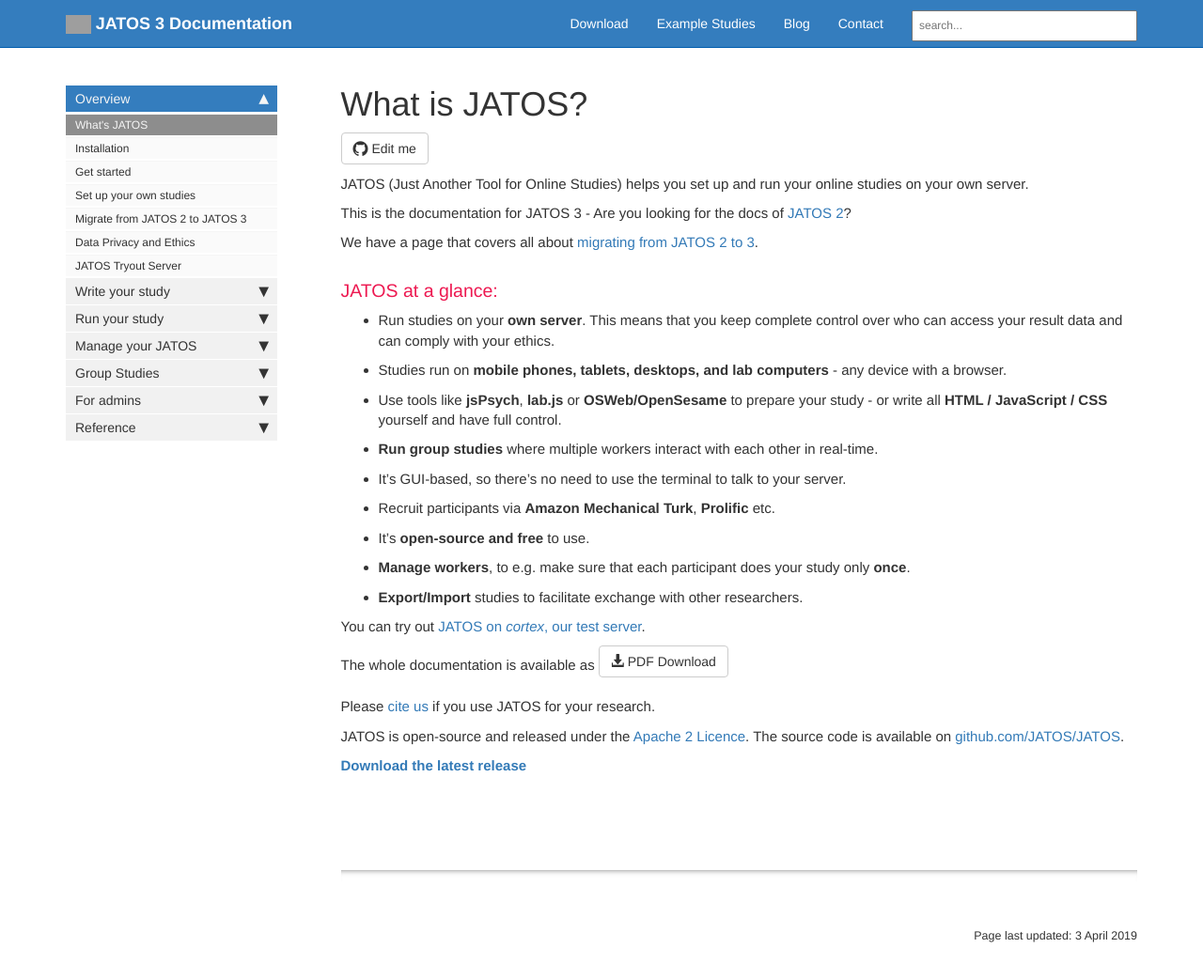
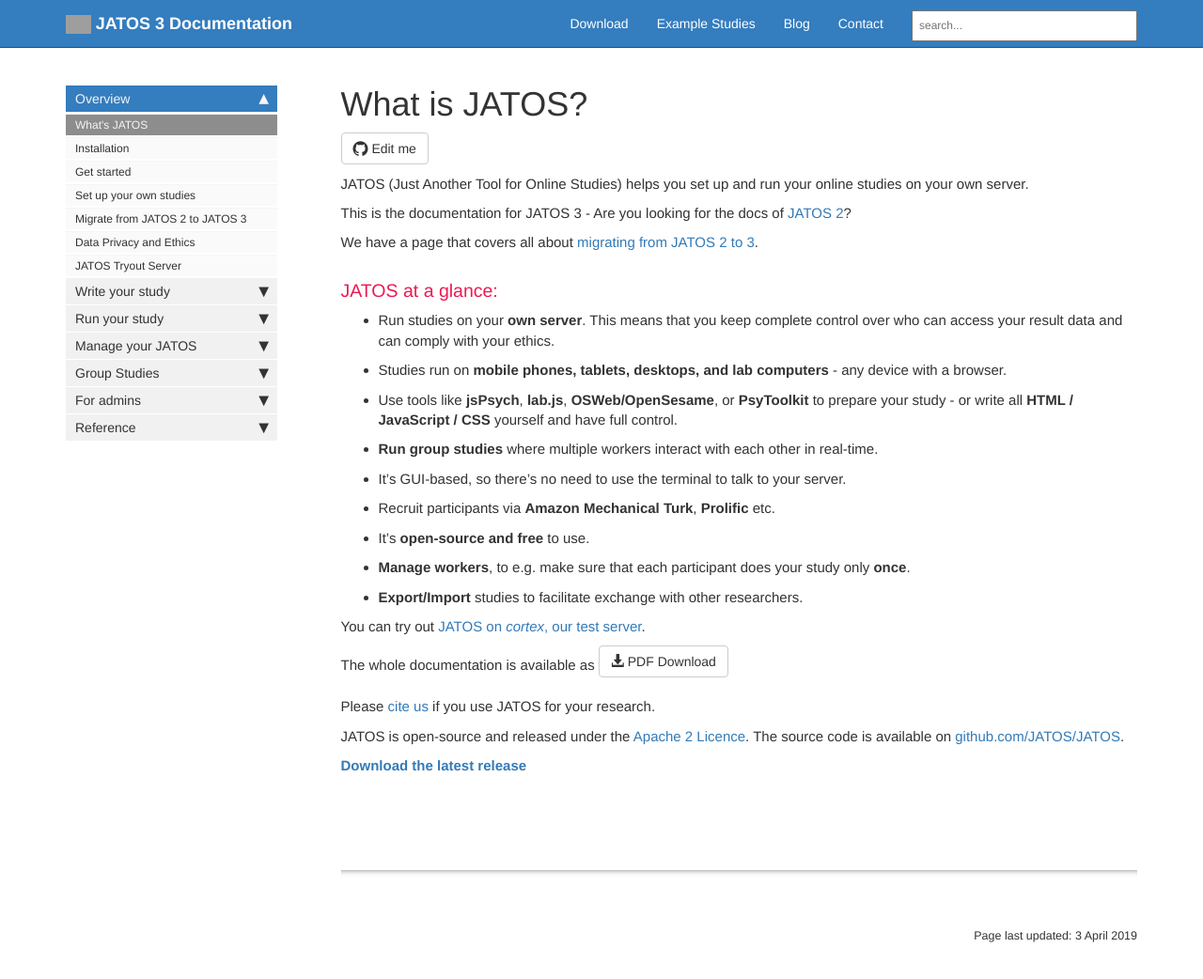
Before and after one commit to kristian-lange-tw/JATOS_docs_v3, a Jekyll site: the page built from pages/Whats-JATOS.md, in a window 1280 px wide and 1055 px high. Shown: the top 1042 px of the window at 94% size. Built offline with Jekyll 4.4.1, drawn with Linux system fonts in a browser that asks for light colours; nearby versions of some CDN libraries; comment, search, counter and statistics services are not loaded; grey boxes are pictures that could not be loaded.

Commit message:
Update Whats-JATOS.md

```diff
--- a/pages/Whats-JATOS.md
+++ b/pages/Whats-JATOS.md
@@ -18,7 +18,7 @@
 ### JATOS at a glance:
 * Run studies on your **own server**. This means that you keep complete control over who can access your result data and can comply with your ethics.
 * Studies run on **mobile phones, tablets, desktops, and lab computers** - any device with a browser.
-* Use tools like **jsPsych**, **lab.js** or **OSWeb/OpenSesame** to prepare your study - or write all **HTML / JavaScript / CSS** yourself and have full control.
+* Use tools like **jsPsych**, **lab.js**, **OSWeb/OpenSesame**, or **PsyToolkit** to prepare your study - or write all **HTML / JavaScript / CSS** yourself and have full control.
 * **Run group studies** where multiple workers interact with each other in real-time.
 * It’s GUI-based, so there's no need to use the terminal to talk to your server.
 * Recruit participants via **Amazon Mechanical Turk**, **Prolific** etc.
```
